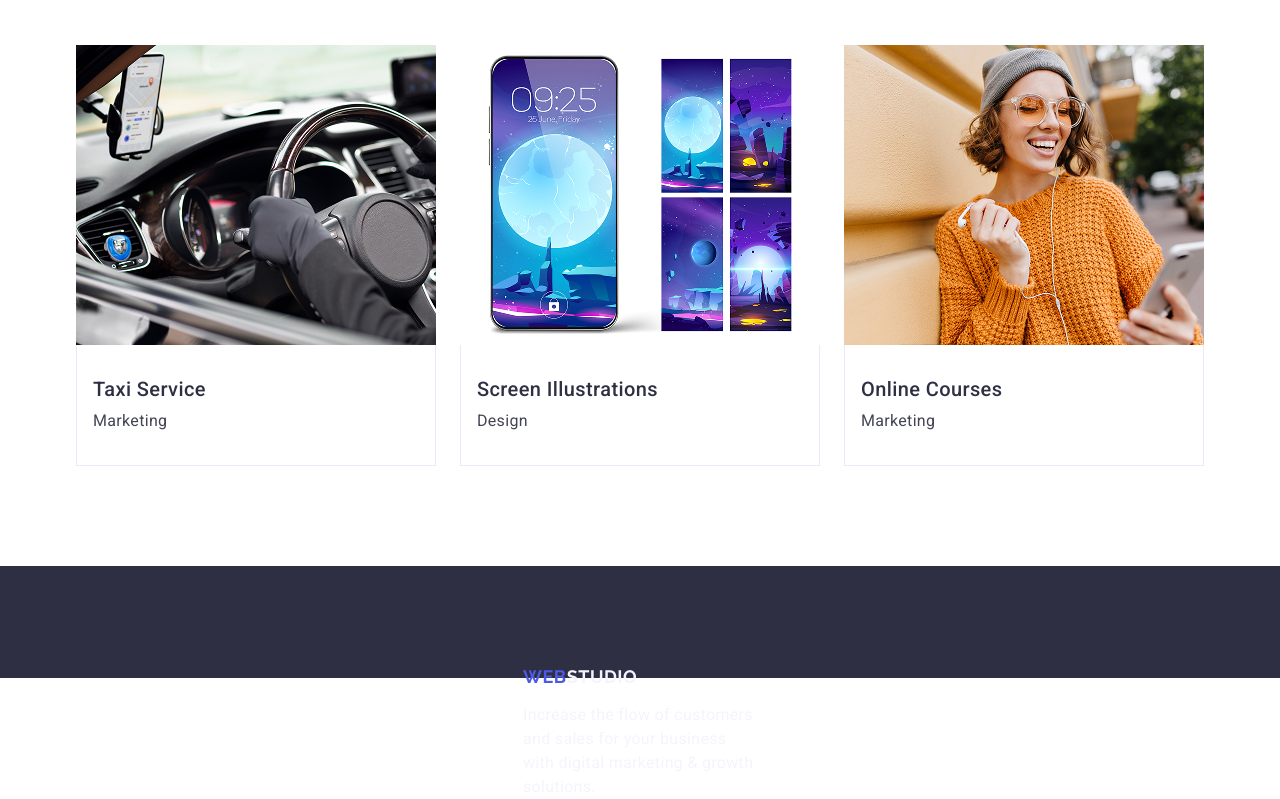
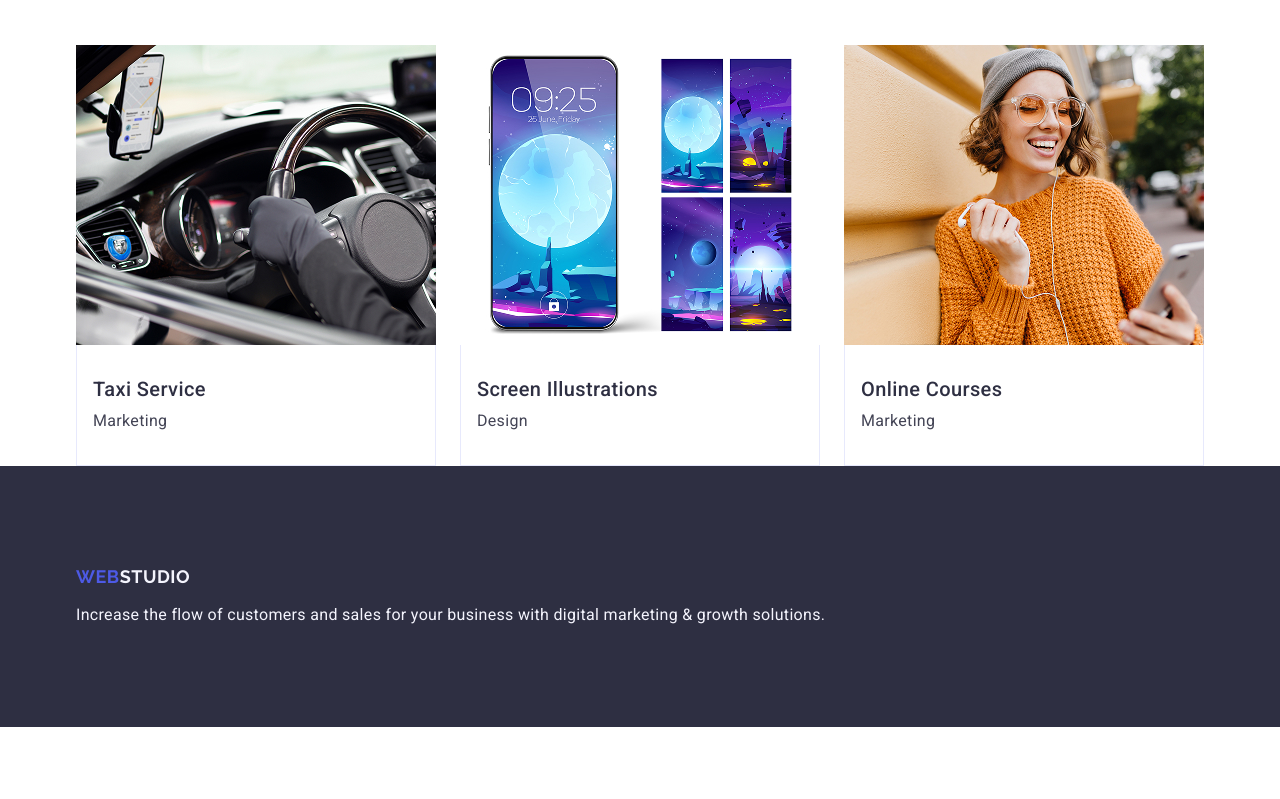
Before and after one commit to Volodya7501/goit-markup-hw-03, a plain HTML site: page index.html in a window 1280 px wide. Shown: the part 2460-3259 px from the top of the page. After the commit the page ends 3187 px from the top, so only its background shows below. Drawn offline with nearby package versions, Linux system fonts and the light colour scheme.

Commit message:
Add files via upload

```diff
--- a/css/styles.css
+++ b/css/styles.css
@@ -405,13 +405,13 @@ border-bottom: 1px solid #e7e9fc;
 height: 112px;
 } */
 
-.footer-container{
+/* .footer-container{
 max-width: 264px;
   min-width: 264px;
   max-height: 112px;
   margin-top: 100px;
   margin-bottom: 100px;
-}
+} */
 
 .footer-link {
   font-family: "Raleway", sans-serif;
@@ -449,4 +449,3 @@ max-width: 264px;
   margin-right: auto;
 }
 /* #endregion footer */
-/* 2,06,18 our portfolio */
```
